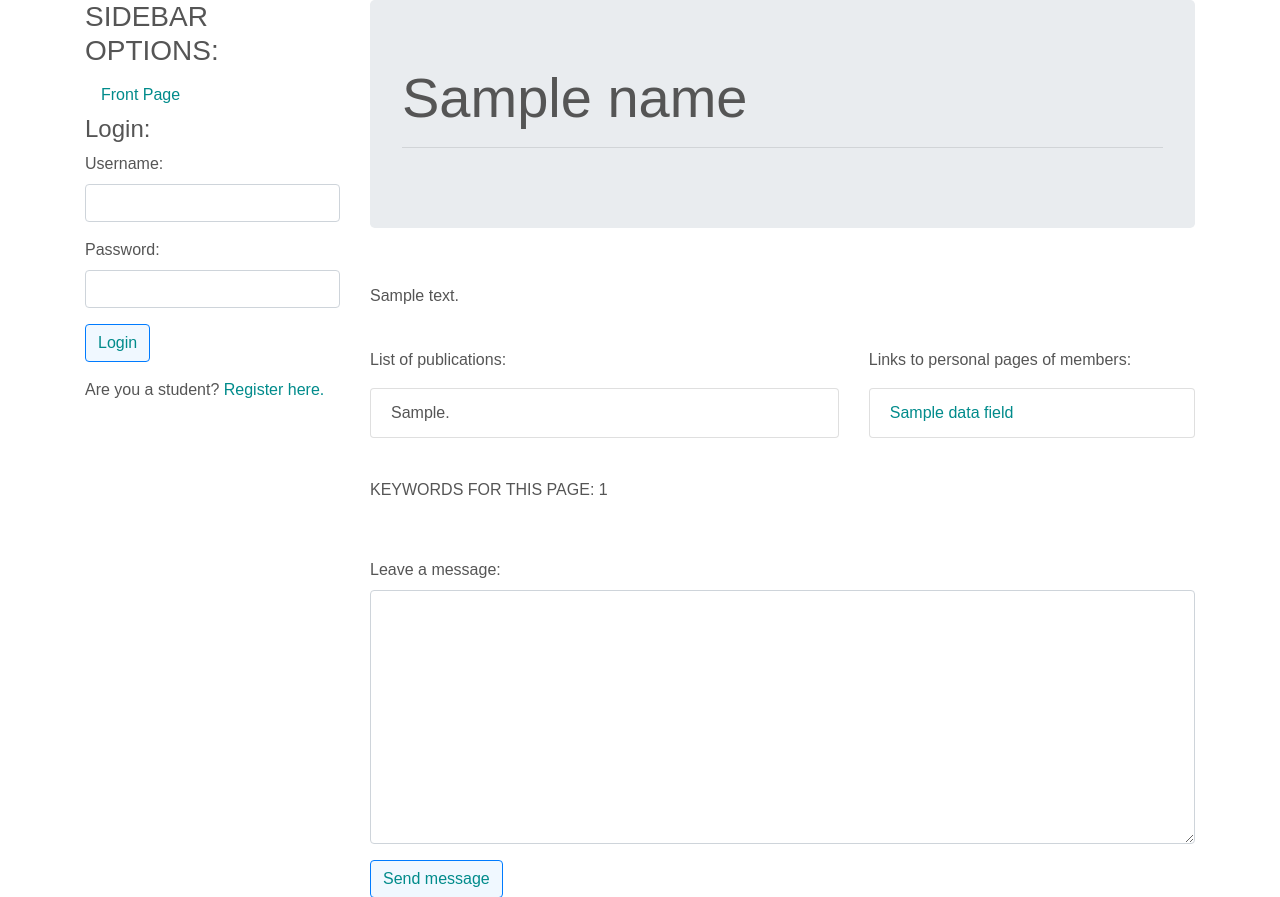
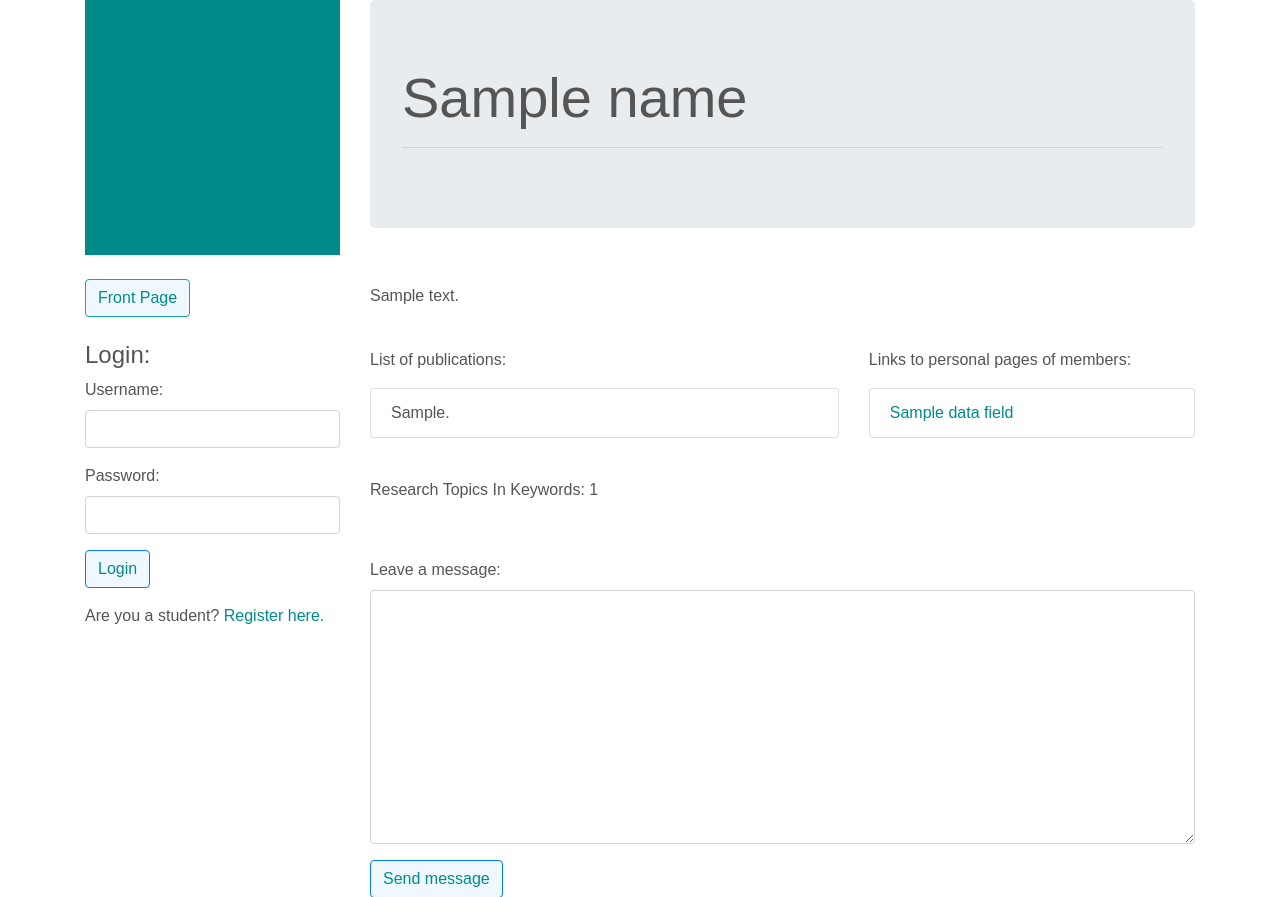
Before and after one commit to tspaanan/resgshowroom, a Flask app: template templates/index.html in a window 1280 px wide. Shown: the top 897 px of the page. Run offline with Flask 2, Linux system fonts and the light colour scheme; the template is opened without the code that fills it: most values are stand-ins (such as "Sample title", 1, 10 or a date in 2020); some libraries are stand-ins or nearby versions.

Commit message:
Minor visual updates

```diff
--- a/routes.py
+++ b/routes.py
@@ -171,7 +171,7 @@ def update():
             return redirect("member_page/" + str(new_page_id))
         else: return render_template("error.html", error="insufficient credentials")
 
-@app.route("/new_page")
+@app.route("/new_page", methods=["POST"])
 def new_page():
     if not check_credentials.csrf_check(request.form["csrf_token"]):
         return render_template("error.html", error="detected csrf_vulnerability exploitation attempt")
--- a/templates/index.html
+++ b/templates/index.html
@@ -88,7 +88,7 @@
 					</li>{% endfor %}
 			</ul>
 		{% if allow_pi or allow_member %}
-			<form action="/new_page">
+			<form action="/new_page" method="POST">
 				<input type="hidden" name="csrf_token" value="{{ session.csrf_token }}">
 				<input type="submit" class="btn btn-primary" name="add_new_page" value="Add new personal page">
 			</form>
@@ -99,7 +99,7 @@
 	<br>
 
 	<p>
-		KEYWORDS FOR THIS PAGE: {% for keyword in keywords %} {{ keyword[0] }}{% if not loop.last %}, {% endif %}
+		Research Topics In Keywords: {% for keyword in keywords %} {{ keyword[0] }}{% if not loop.last %}, {% endif %}
 		{% endfor %}
 	</p>
 	<br>
--- a/templates/layout.html
+++ b/templates/layout.html
@@ -12,10 +12,14 @@
             <div class="row">
                 <div class="col-3">
                     <ul class="nav flex-column">
-                        <h3>SIDEBAR OPTIONS:</h3>
+                        <div class="media">
+                            <img src="/static/Sidebar banner.jpg" class="img-fluid" alt="sidebanner picture">
+                        </div>
+                        <br>
                         <li class="nav-item">
-                            <a class="nav-link" href="/">Front Page</a>
+                            <a class="btn btn-info" href="/">Front Page</a>
                         </li>
+                        <br>
                         <li class="nav-item">
                             {% block sidebar %}{% endblock %}
                         </li>
--- a/templates/member_page.html
+++ b/templates/member_page.html
@@ -80,7 +80,7 @@
 		</div>
 	</div>
 	<p>
-		KEYWORDS FOR THIS PAGE: {% for keyword in keywords %} {{ keyword[0] }}{% if not loop.last %}, {% endif %}
+		Research Topics and Other Interests: {% for keyword in keywords %} {{ keyword[0] }}{% if not loop.last %}, {% endif %}
 		{% endfor %}
 	</p>
 
```
Also changed, not shown: static/Sidebar banner.jpg (added), static/pexels-ern-361096.jpg (renamed from pexels-ern-361096.jpg).
